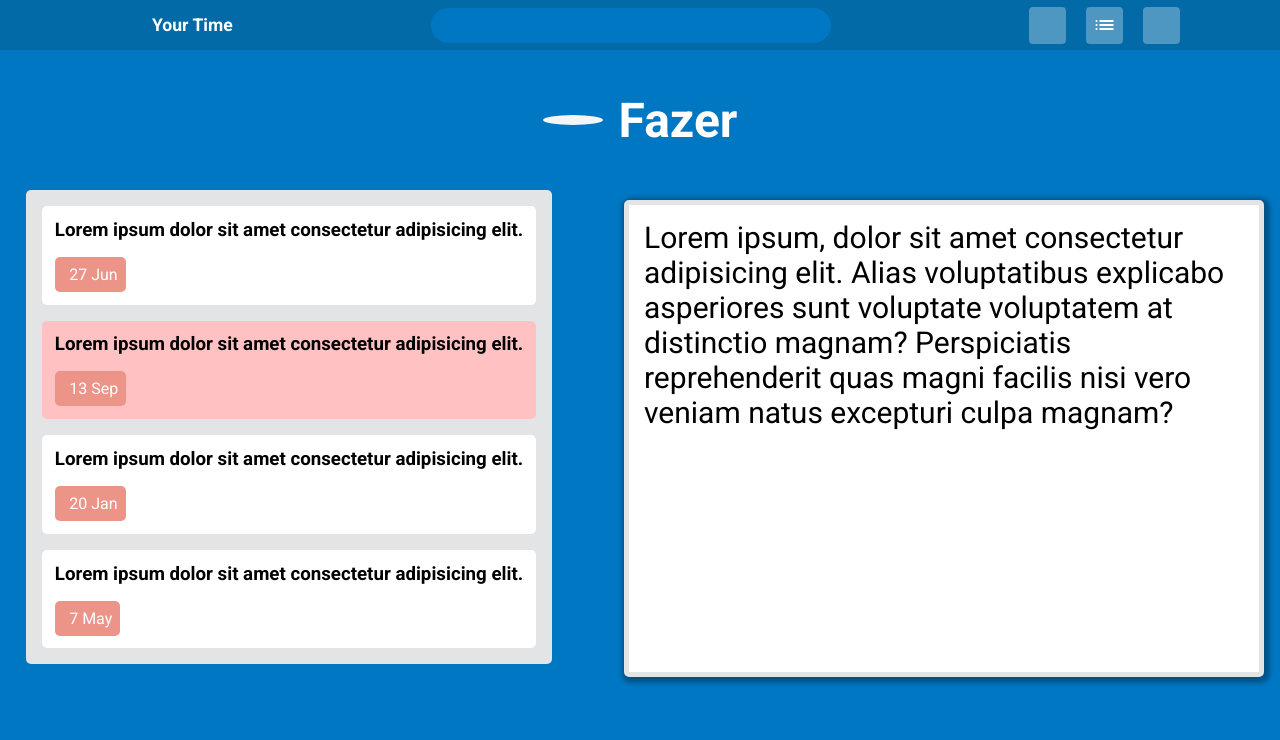
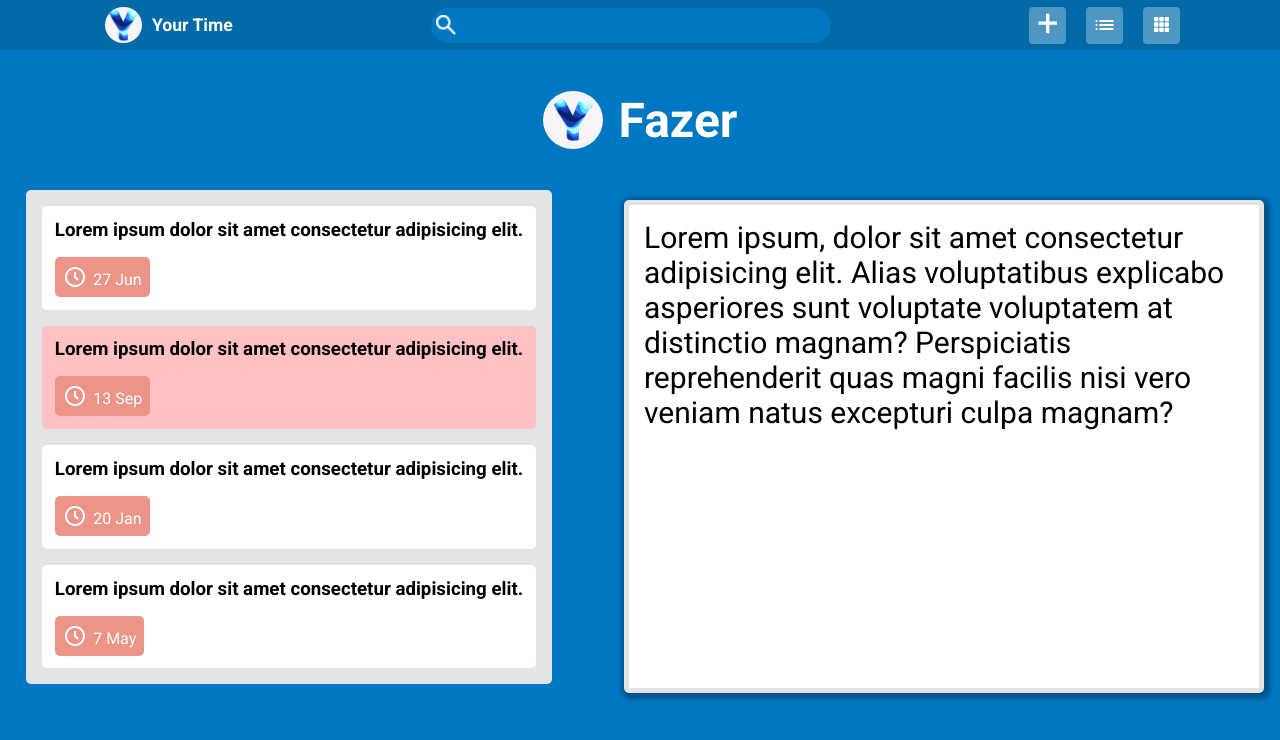
Before and after one commit to LorenaTech/YourTime_Pure, a plain HTML site: page index.html in a window 1280 px wide. Drawn offline with nearby package versions, Linux system fonts and the light colour scheme; the site is published under a folder, as on GitHub Pages, so addresses that start at the root find nothing.

Commit message:
Adicionar ponto no caminho até as imagens

```diff
--- a/index.html
+++ b/index.html
@@ -21,39 +21,39 @@
   <header>
 
     <div class="logoHeader">
-      <img class="logoImgHeader" src="/assets/logoYouTime.png" alt="" />
+      <img class="logoImgHeader" src="./assets/logoYouTime.png" alt="" />
       <h6 class="logoTextHeader">Your Time</h6>
     </div>
 
     <div class="search">
-      <img class="lupa" src="/assets/lupa.png" alt="" srcset="" />
+      <img class="lupa" src="./assets/lupa.png" alt="" srcset="" />
       <input type="text" />
     </div>
 
 
     <div class="btnsHeader">
 
-      <a class="buttons" href="/pages/create.html">
+      <a class="buttons" href="./pages/create.html">
         <div>
-          <img class="plus" src="/assets/plus.png" alt=""/>
+          <img class="plus" src="./assets/plus.png" alt=""/>
         </div>
       </a>
 
-      <a class="buttons" href="/pages/list.html">
+      <a class="buttons" href="./pages/list.html">
         <div onclick()>
           <span class="material-symbols-outlined sandwich">List</span>
         </div>
       </a>
 
-      <a class="buttons" href="/pages/menu.html">
+      <a class="buttons" href="./pages/menu.html">
         <div>
-          <img class="btnsMenu" src="/assets/Menu.png" alt="" />
+          <img class="btnsMenu" src="./assets/Menu.png" alt="" />
         </div>
       </a>
 
-      <!-- <a class="buttons" href="/pages/create.html">
+      <!-- <a class="buttons" href="./pages/create.html">
         <div>
-          <img class="plus" src="/assets/Home.png" alt=""/>
+          <img class="plus" src="./assets/Home.png" alt=""/>
         </div>
       </a> -->
 
@@ -63,7 +63,7 @@
   <main>
     <section>
       <div class="title">
-        <img class="logoImgPage" src="/assets/logoYouTime.png" alt="" />
+        <img class="logoImgPage" src="./assets/logoYouTime.png" alt="" />
         <h1 class="titleTextPage">Fazer</h1>
       </div>
       <div class="content">
@@ -74,7 +74,7 @@
                 Lorem ipsum dolor sit amet consectetur adipisicing elit.
               </h3>
               <div class="date">
-                <img src="/assets/time.png" alt="" />
+                <img src="./assets/time.png" alt="" />
                 <p class="dateText">27 Jun</p>
               </div>
             </a>
@@ -86,7 +86,7 @@
                 Lorem ipsum dolor sit amet consectetur adipisicing elit.
               </h3>
               <div class="date">
-                <img src="/assets/time.png" alt="" />
+                <img src="./assets/time.png" alt="" />
                 <p class="dateText">13 Sep</p>
               </div>
             </a>
@@ -97,7 +97,7 @@
                 Lorem ipsum dolor sit amet consectetur adipisicing elit.
               </h3>
               <div class="date">
-                <img src="/assets/time.png" alt="" />
+                <img src="./assets/time.png" alt="" />
                 <p class="dateText">20 Jan</p>
               </div>
             </div>
@@ -108,7 +108,7 @@
                 Lorem ipsum dolor sit amet consectetur adipisicing elit.
               </h3>
               <div class="date">
-                <img src="/assets/time.png" alt="" />
+                <img src="./assets/time.png" alt="" />
                 <p class="dateText">7 May</p>
               </div>
             </div>
```
